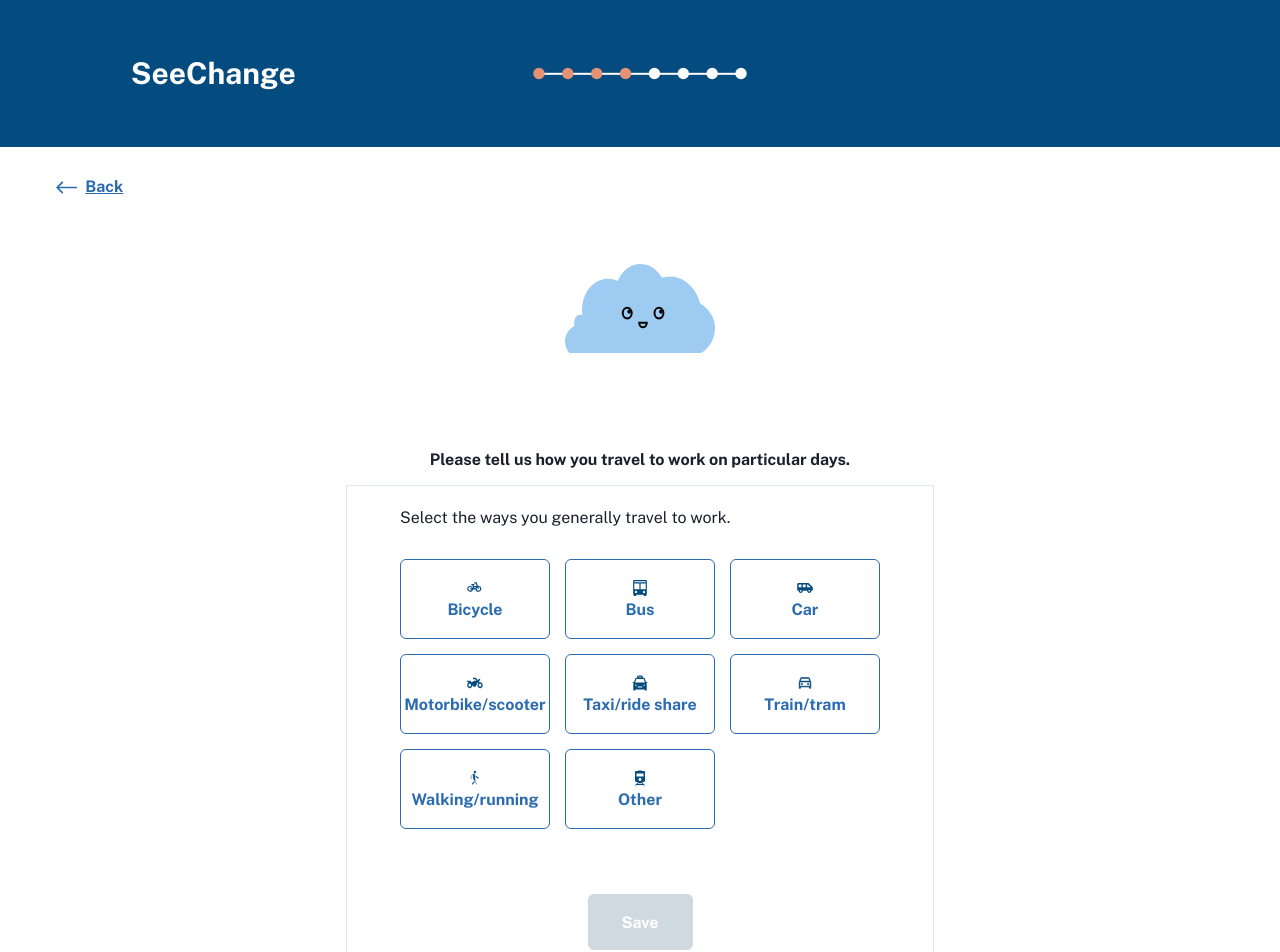
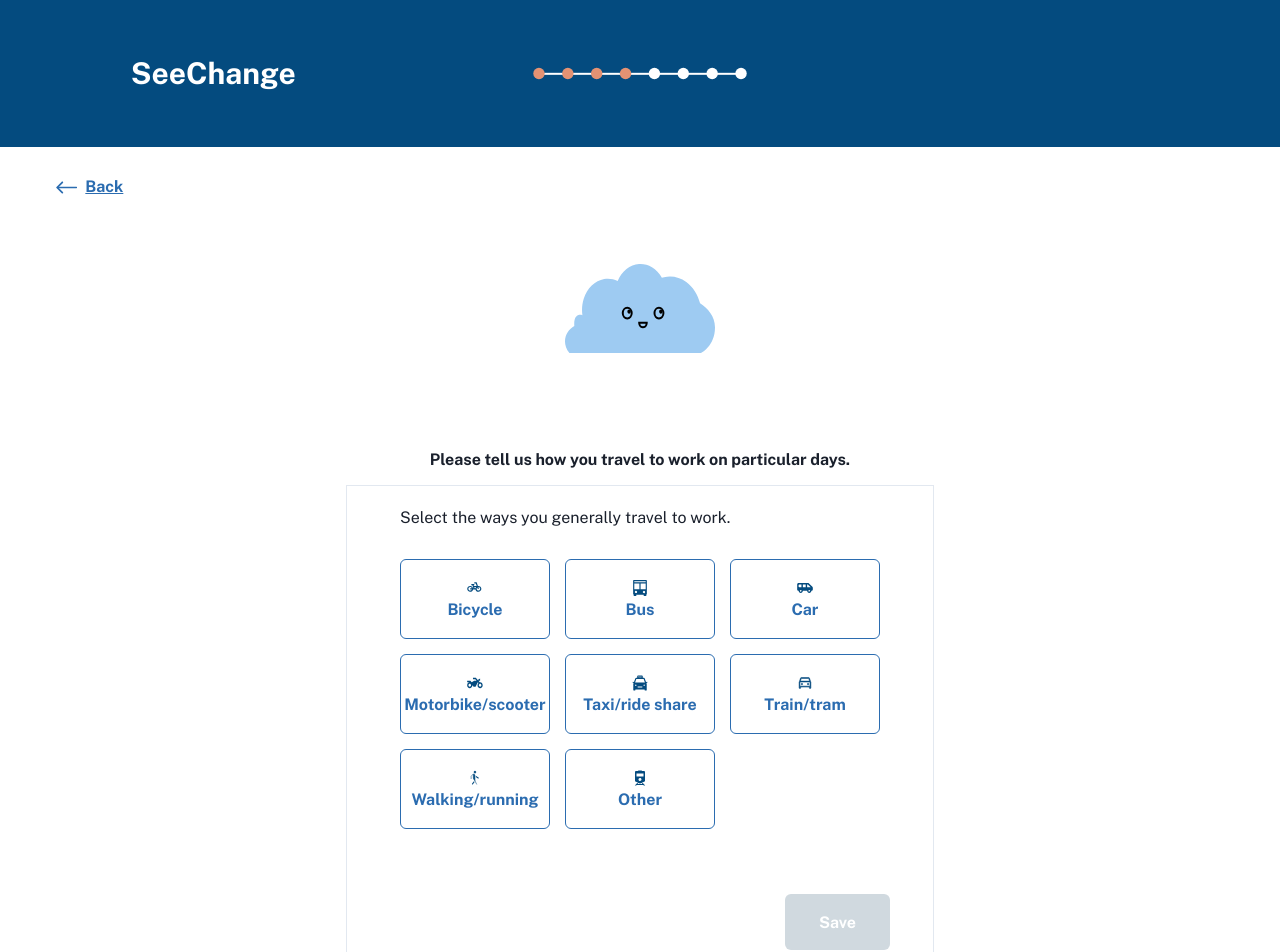
Before and after one commit to CodeforAustralia/council-emissions-calculator, a Next.js app: page /form/TravelMethodButtonsV2 in a window 1280 px wide. Shown: the top 952 px of the page. Built offline with nearby package versions, Linux system fonts and the light colour scheme.

Commit message:
remove height in containe and use only maxHeight

```diff
--- a/pages/form/TravelMethodButtonsV2.jsx
+++ b/pages/form/TravelMethodButtonsV2.jsx
@@ -100,7 +100,6 @@ import ContinueButton, {
         <Container
           border=".1px solid"
           width={["305px", "708px"]}
-          height="740px"
           maxHeight={"974px"}
           borderColor="gray.200"
           centerContent
@@ -159,7 +158,7 @@ import ContinueButton, {
 
           {/* NEXT BUTTON  */}
 
-          <Flex justify={["center", "end"]}>
+          <Flex mb="30px" justify={["center", "end"]} width={["305px", "500px"]}>
             <ContinueButton
               // mainTransportMode: transportMode,
               disabled={!transportMode.length > 0}
```
